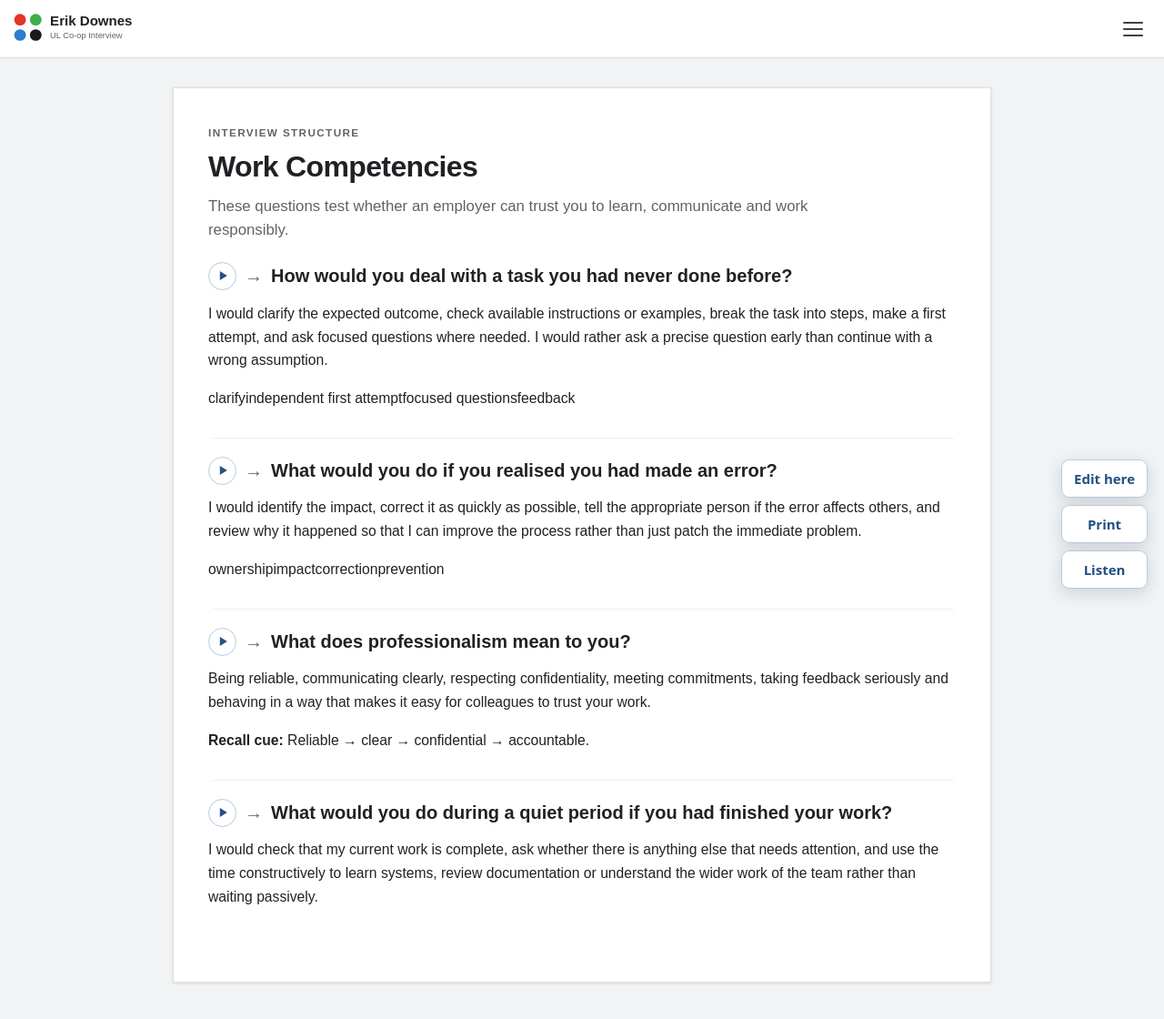
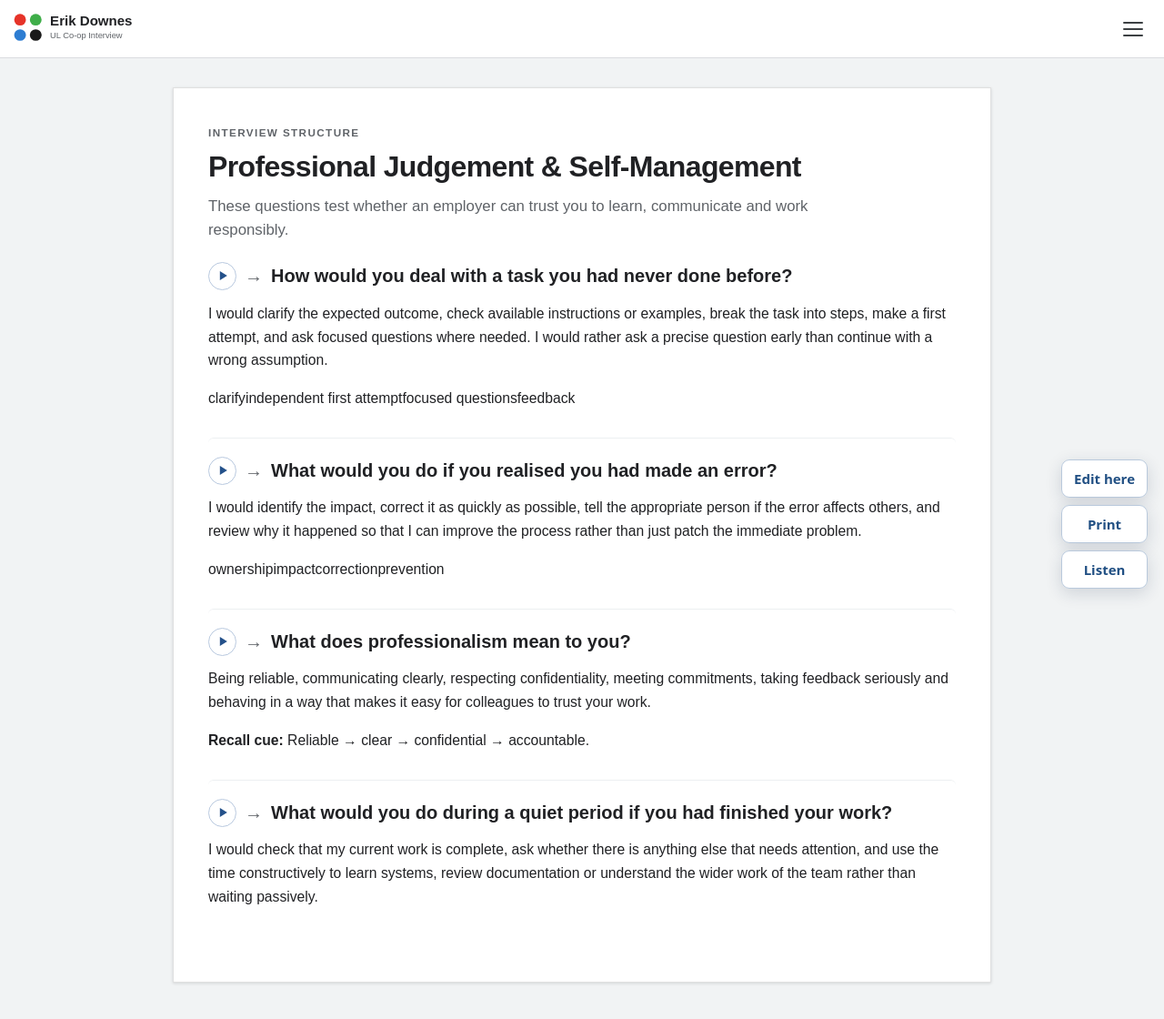
Before and after one commit to ronandownes/coop, a Jekyll site: the page built from work-readiness.md, in a window 1280 px wide and 1152 px high. Shown: the top 1120 px of the window at 91% size. Built offline with Jekyll 4.4.1, drawn with Linux system fonts in a browser that asks for light colours.

Commit message:
Update work-readiness.md (via Pages CMS)

```diff
--- a/work-readiness.md
+++ b/work-readiness.md
@@ -1,7 +1,7 @@
 ---
 layout: doc
-handle: Competencies
-title: Work Competencies
+handle: Judgement
+title: Professional Judgement & Self-Management
 nav_order: 60
 eyebrow: INTERVIEW STRUCTURE
 intro: These questions test whether an employer can trust you to learn,
```
